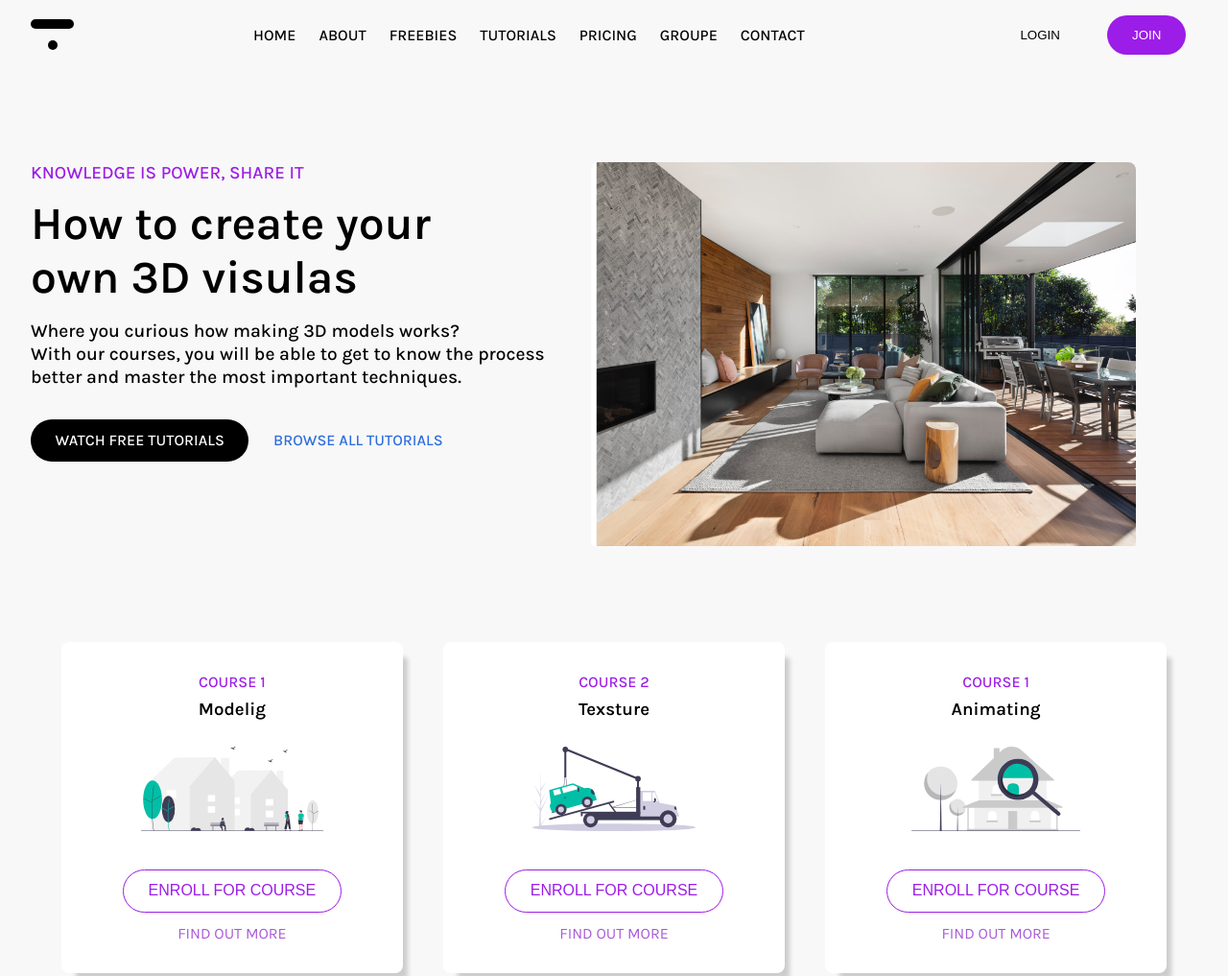
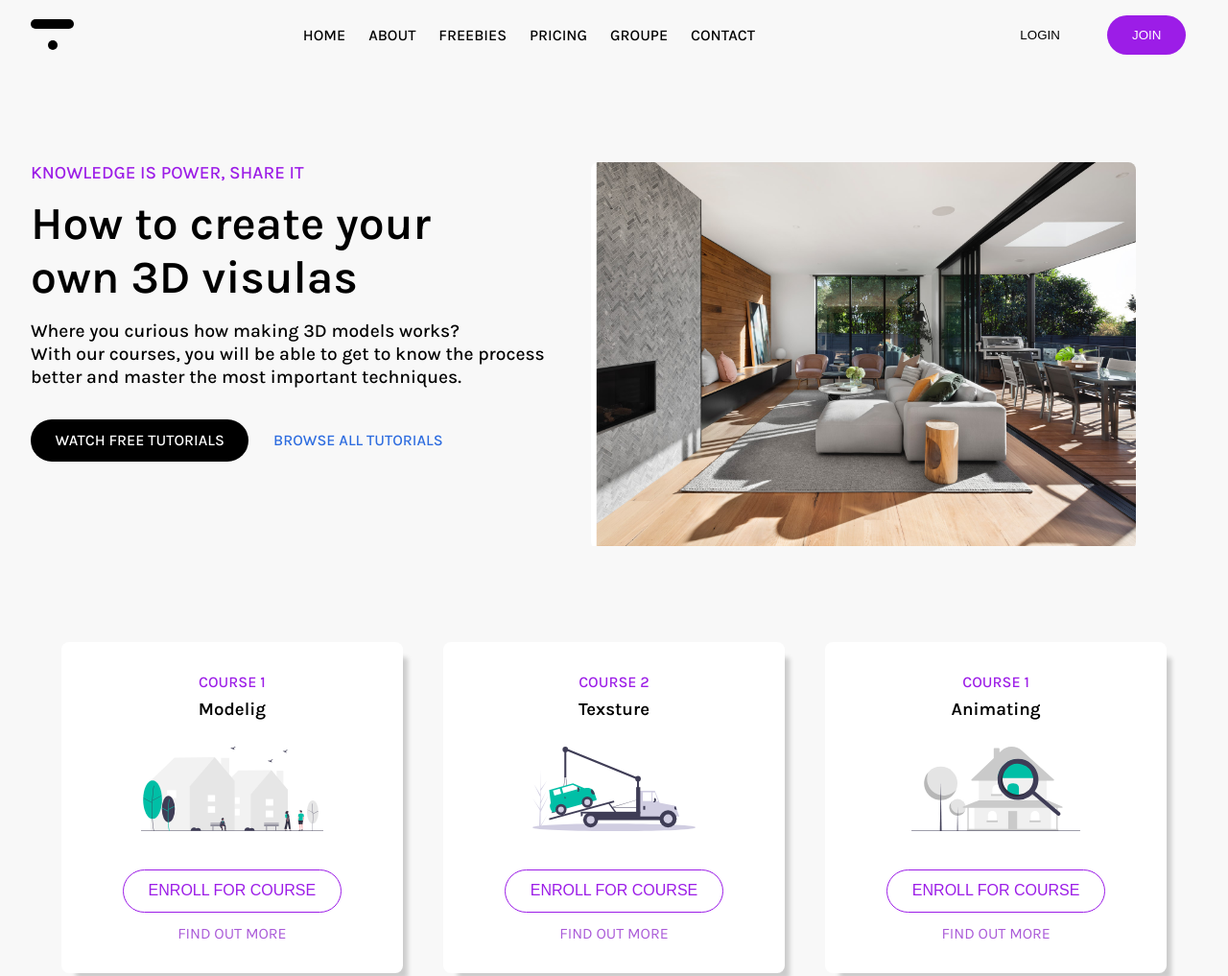
Before and after one commit to abdouAoufi/web-starting, a plain HTML site: page website-01/index.html in a window 1280 px wide. Shown: the top 1017 px of the page at 96% size. Drawn offline with Linux system fonts and the light colour scheme.

Commit message:
remove tutorials

```diff
--- a/website-01/index.html
+++ b/website-01/index.html
@@ -27,7 +27,6 @@
               <li><a class="capital" href="/">Home</a></li>
               <li><a class="capital" href="/">About</a></li>
               <li><a class="capital" href="/">Freebies</a></li>
-              <li><a class="capital" href="/">Tutorials</a></li>
               <li><a class="capital" href="/">Pricing</a></li>
               <li><a class="capital" href="/">Groupe</a></li>
               <li><a class="capital" href="/">Contact</a></li>
```
